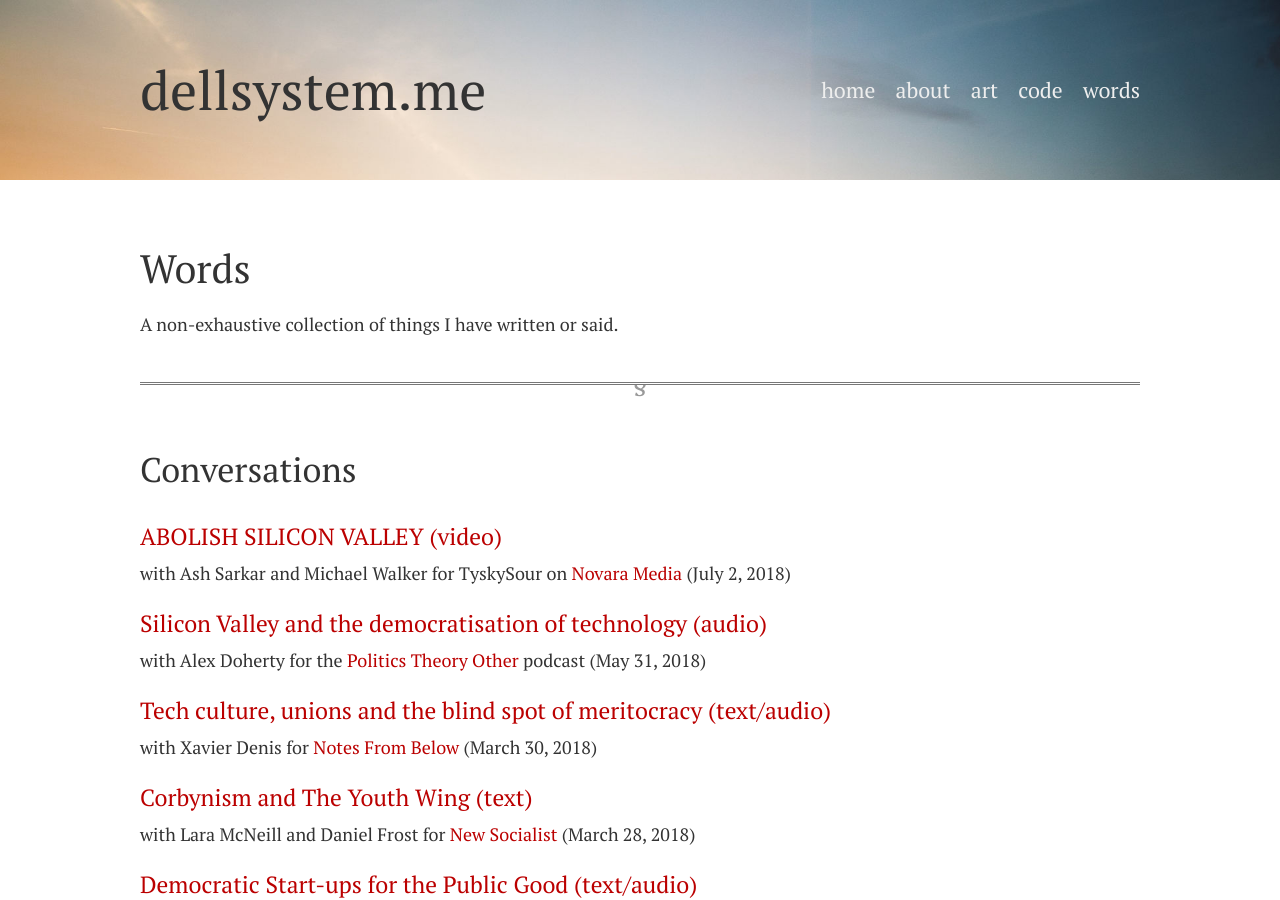
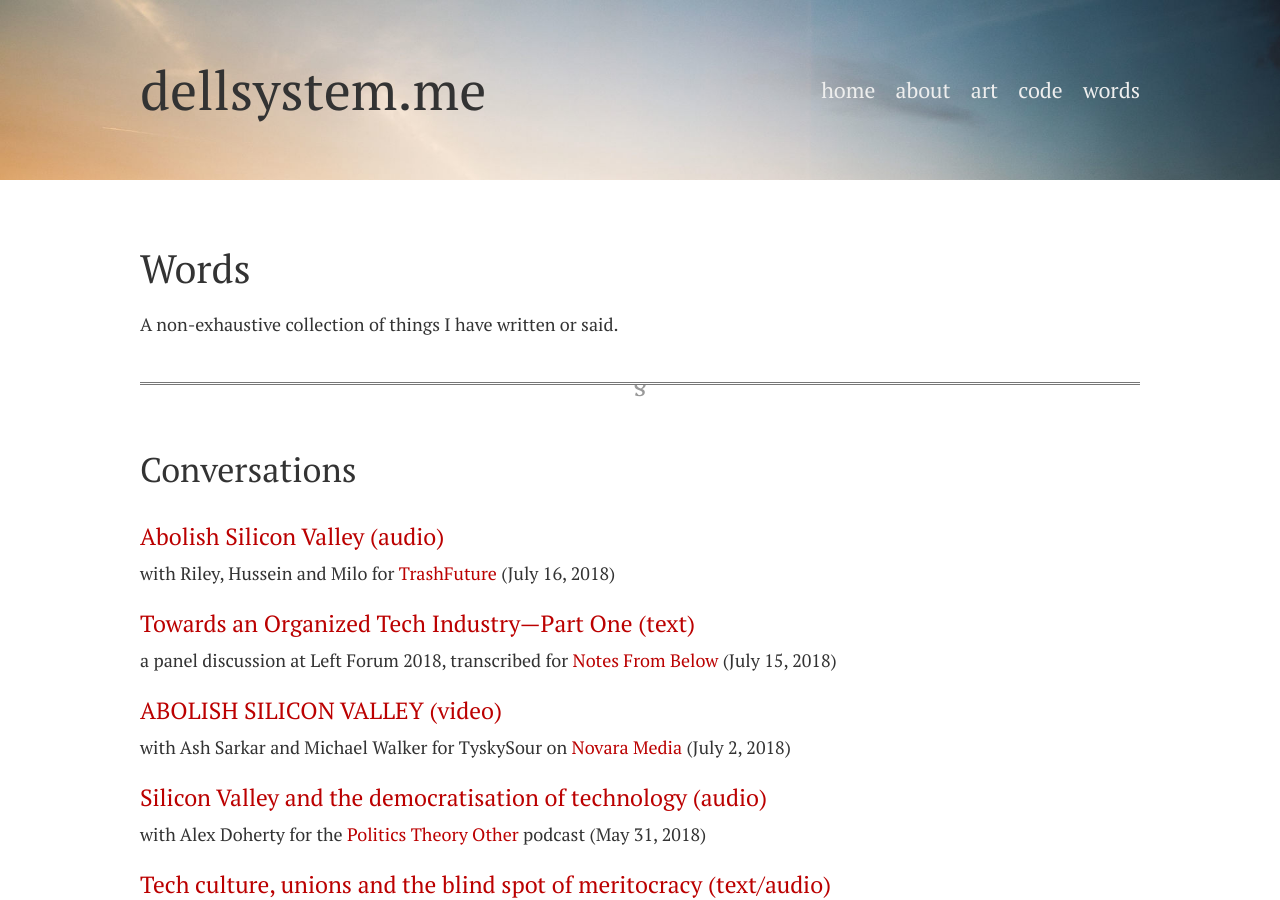
Before and after one commit to dellsystem/dellsystem.github.io, a Jekyll site: the page built from words.html, in a window 1280 px wide and 900 px high. Built offline with Jekyll 4.4.1, drawn with Linux system fonts in a browser that asks for light colours; nearby versions of some CDN libraries.

Commit message:
Update conversations in words.html

```diff
--- a/words.html
+++ b/words.html
@@ -11,6 +11,25 @@ title: Words
 <h2>Conversations</h2>
 
 <dl class="vertical">
+<dt>
+    <a href="/conversations/abolish-silicon-valley-2">
+        Abolish Silicon Valley (audio)
+    </a>
+</dt>
+<dd>
+    with Riley, Hussein and Milo for
+    <a href="https://twitter.com/trashfuturepod">TrashFuture</a>
+    (July 16, 2018)
+</dd>
+<dt>
+	<a href="http://www.notesfrombelow.org/article/towards-an-organized-tech-industry-part-one">
+		Towards an Organized Tech Industry—Part One (text)
+	</a>
+</dt>
+<dd>
+	a panel discussion at Left Forum 2018, transcribed for
+	<a href="https://notesfrombelow.org">Notes From Below</a> (July 15, 2018)
+</dd>
 <dt>
     <a href="/conversations/abolish-silicon-valley">
         ABOLISH SILICON VALLEY (video)
```
Also changed, not shown: conversations/abolish-silicon-valley-2.md (added, +24 -0 lines), conversations/abolish-silicon-valley.md (+1 -1 lines).
